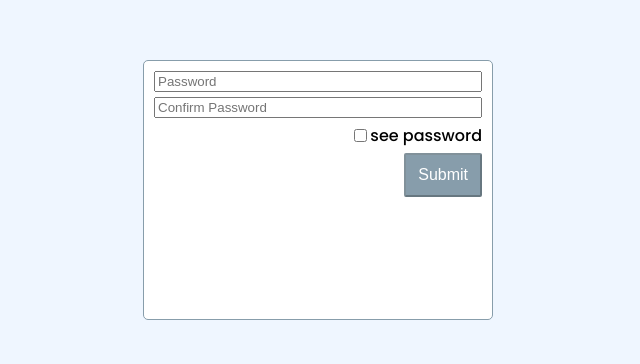
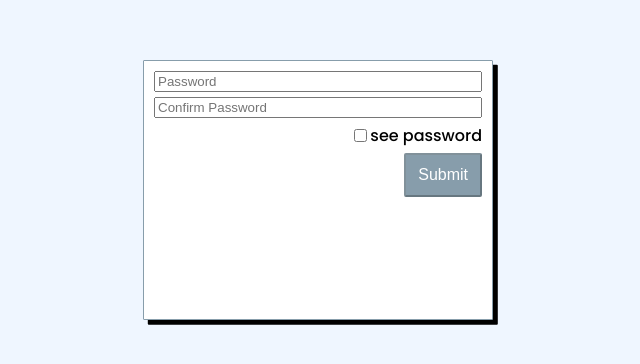
Before and after one commit to klee0589/aweber-validator, a React (Create React App) app: page / in a window 1280 px wide. Shown: the part 210-574 px from the top of the page, without its empty margins (322-962 px from the left). Built offline with nearby package versions, Linux system fonts and the light colour scheme; a web font is replaced by a local one.

Commit message:
box shadow

```diff
--- a/src/components/PasswordValidator/PasswordValidator.css
+++ b/src/components/PasswordValidator/PasswordValidator.css
@@ -11,7 +11,8 @@
   border: 0.5px solid #879dab;
   background-color: #FFFFFF;
   box-sizing: border-box;
-  border-radius: 5px;
+  border-radius: 1px;
+  box-shadow: 0.3rem 0.3rem black;
 }
 
 .password-container {
```
